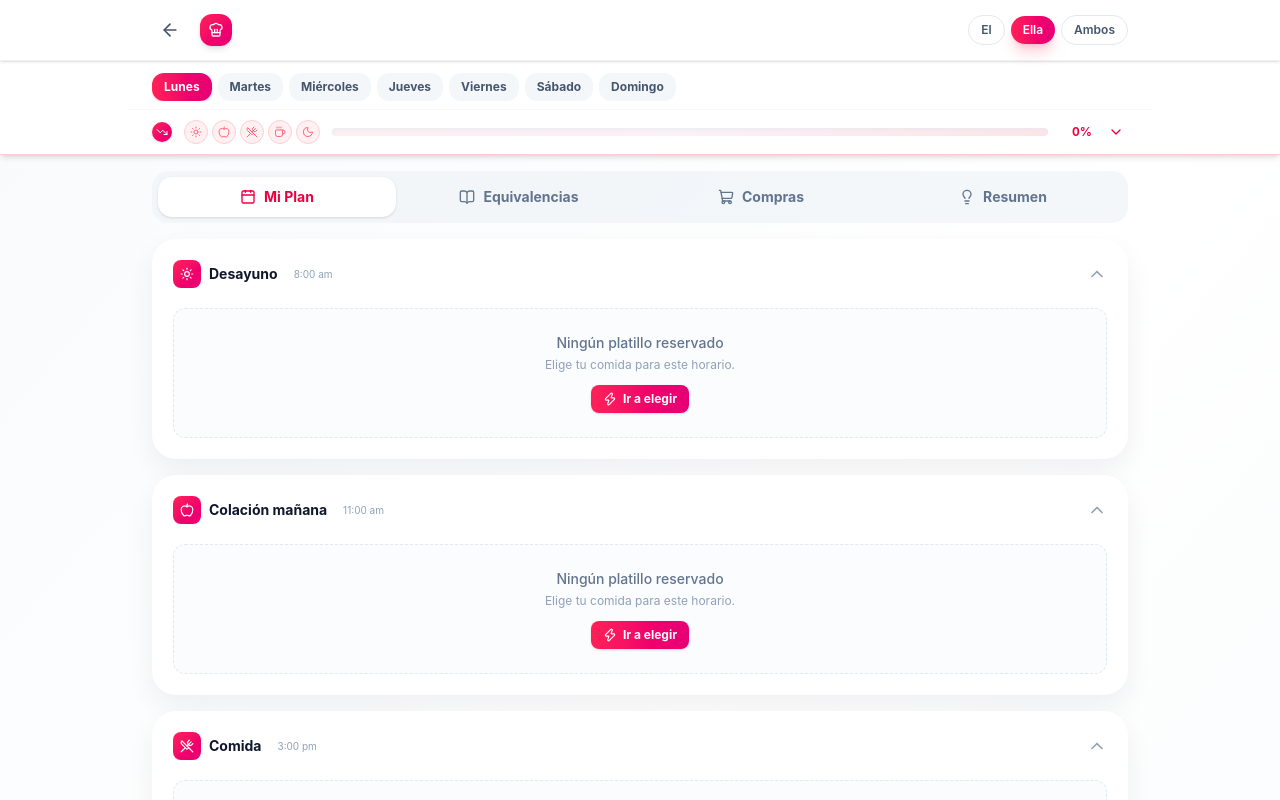
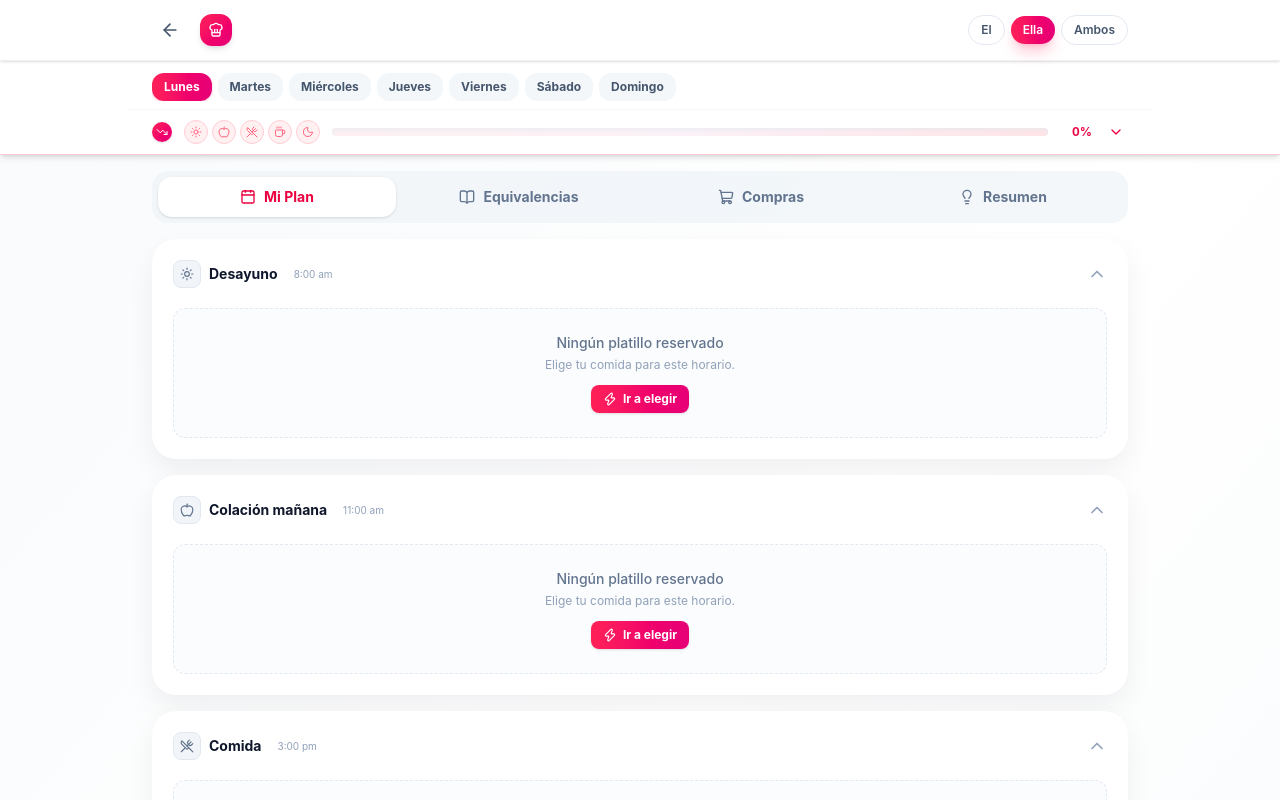
Before and after one commit to VtorErick/PlanNutricional, a React (Vite) app: page / in a window 1280 px wide. Both pictures are taken after a click on the button 858 px from the left and 729 px from the top of the page. Shown: the top 800 px of the page. Built offline with nearby package versions, Linux system fonts and the light colour scheme.

Commit message:
Ajusta iconos de tarjetas por estado según perfil

```diff
--- a/src/App.tsx
+++ b/src/App.tsx
@@ -1314,6 +1314,10 @@ export default function App() {
     iconDone: 'bg-white/20',
     iconPending: isAmbos ? 'bg-emerald-50 border border-emerald-100' : isVo ? 'bg-blue-50 border border-blue-100' : 'bg-rose-50 border border-rose-100',
     iconColorPending: isAmbos ? 'text-emerald-400' : isVo ? 'text-blue-400' : 'text-rose-400',
+    momentoIconBgDone: isAmbos ? 'bg-emerald-50 border border-emerald-100' : isVo ? 'bg-blue-50 border border-blue-100' : 'bg-rose-50 border border-rose-100',
+    momentoIconColorDone: isAmbos ? 'text-emerald-600' : isVo ? 'text-blue-600' : 'text-rose-600',
+    momentoIconBgPending: 'bg-slate-100 border border-slate-200',
+    momentoIconColorPending: 'text-slate-500',
     headerBg: isAmbos ? 'bg-gradient-to-r from-emerald-600 to-teal-700' : isVo
       ? 'bg-gradient-to-r from-blue-600 to-indigo-700'
       : 'bg-gradient-to-r from-rose-500 to-pink-600',
@@ -1629,8 +1633,12 @@ export default function App() {
                         className={`w-full flex items-center justify-between text-left p-4 sm:p-5 transition-colors focus:outline-none ${done ? 'bg-slate-50/50' : 'hover:bg-slate-50'} ${estaEnEdicion ? 'cursor-default' : ''}`}
                       >
                         <h3 className="text-sm font-bold text-slate-900 flex items-center gap-2">
-                          <div className={`w-7 h-7 rounded-lg bg-gradient-to-br ${ac.bgGradient} flex items-center justify-center flex-shrink-0`}>
-                            <Icon className="w-3.5 h-3.5 text-white" />
+                          <div className={`w-7 h-7 rounded-lg flex items-center justify-center flex-shrink-0 ${
+                            done ? ac.momentoIconBgDone : ac.momentoIconBgPending
+                          }`}>
+                            <Icon className={`w-3.5 h-3.5 ${
+                              done ? ac.momentoIconColorDone : ac.momentoIconColorPending
+                            }`} />
                           </div>
                           <span className="truncate">{momento.label}</span>
                           {done && (
```
